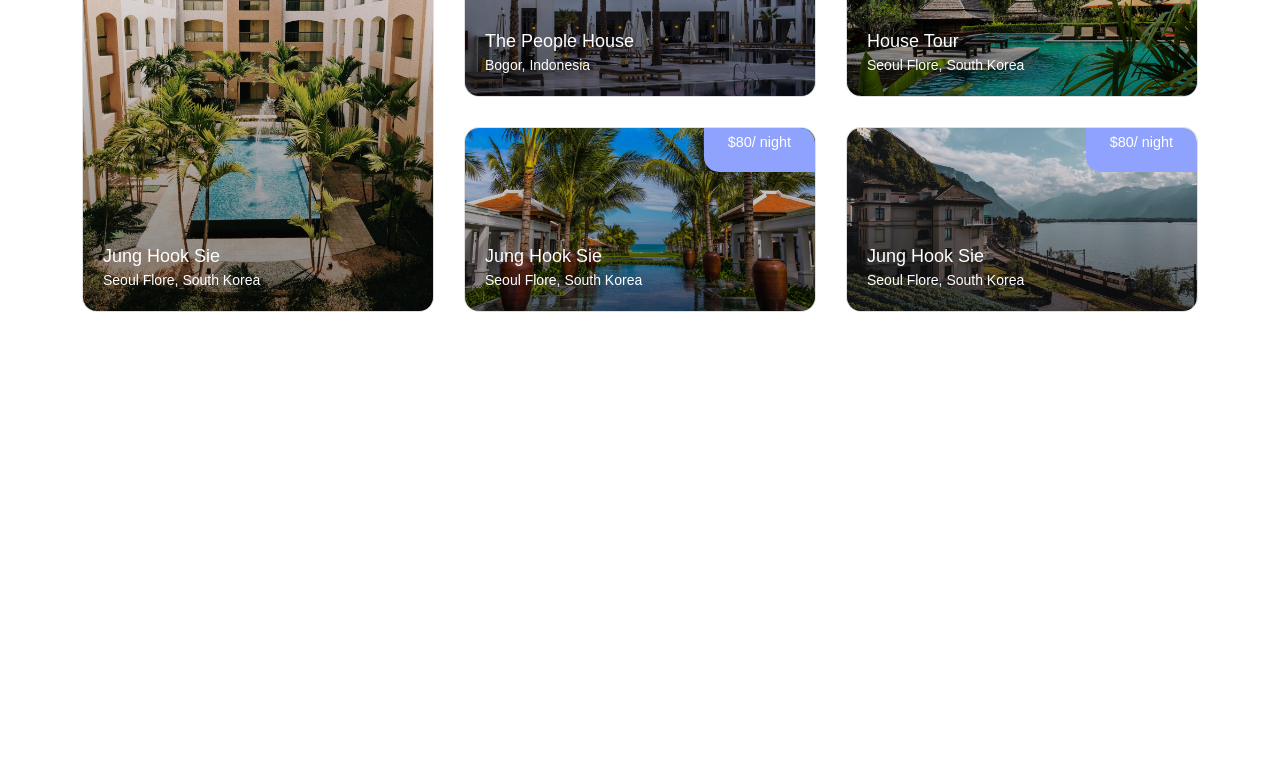
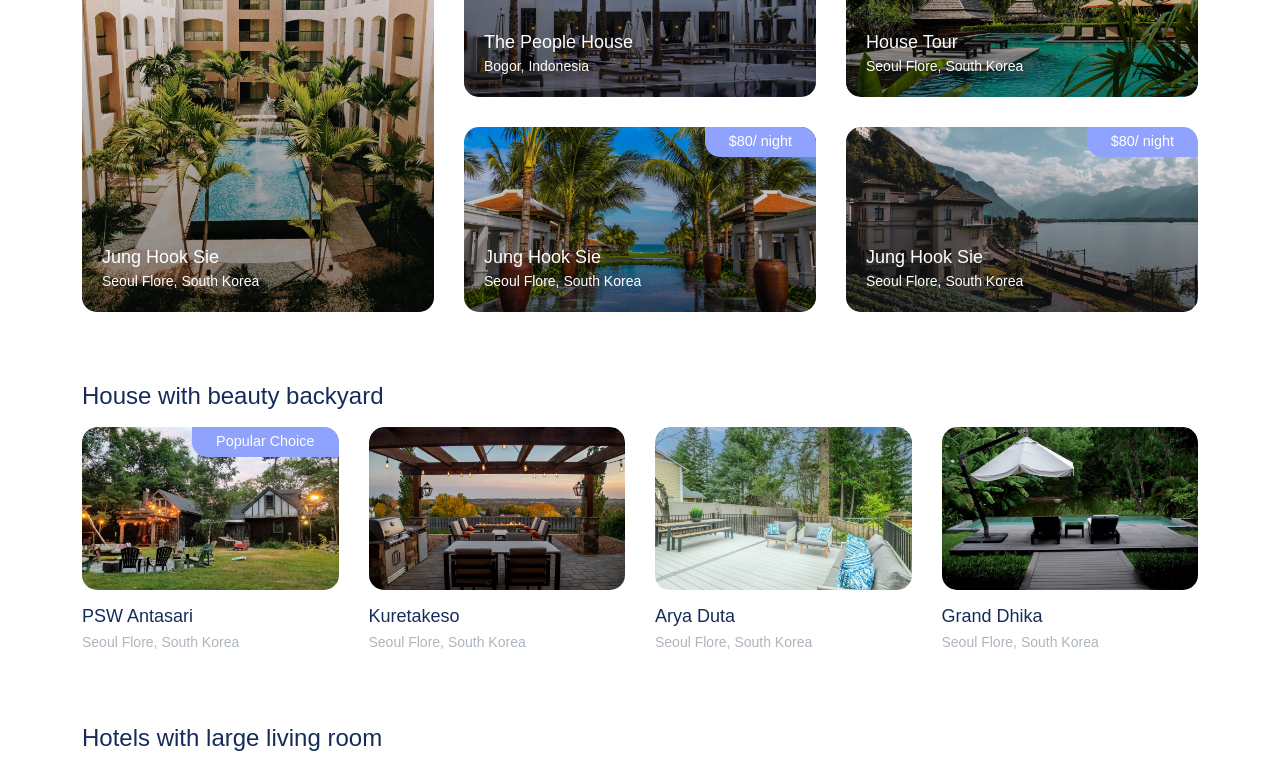
Before and after one commit to dulabdul/MERN-TripVacation, a React (Create React App) app: page / in a window 1280 px wide. Shown: the part 740-1506 px from the top of the page. Before the commit the page ends 1122 px from the top, so only its background shows below. Built offline with nearby package versions, Linux system fonts and the light colour scheme.

Commit message:
Add Section Categories Property

```diff
--- a/src/assets/scss/_card.scss
+++ b/src/assets/scss/_card.scss
@@ -11,7 +11,7 @@
   word-wrap: break-word;
   background-color: $card-bg;
   background-clip: border-box;
-  border: $card-border-width solid $card-border-color;
+  // border: $card-border-width solid $card-border-color;
   @include border-radius($card-border-radius);
 
   > hr {
@@ -28,7 +28,7 @@
       @include border-top-radius($card-inner-border-radius);
     }
 
-    &:last-child  {
+    &:last-child {
       border-bottom-width: 0;
       @include border-bottom-radius($card-inner-border-radius);
     }
@@ -55,7 +55,7 @@
 }
 
 .card-subtitle {
-  margin-top: -$card-title-spacer-y * .5;
+  margin-top: -$card-title-spacer-y * 0.5;
   margin-bottom: 0;
 }
 
@@ -85,7 +85,9 @@
   border-bottom: $card-border-width solid $card-border-color;
 
   &:first-child {
-    @include border-radius($card-inner-border-radius $card-inner-border-radius 0 0);
+    @include border-radius(
+      $card-inner-border-radius $card-inner-border-radius 0 0
+    );
   }
 }
 
@@ -96,19 +98,20 @@
   border-top: $card-border-width solid $card-border-color;
 
   &:last-child {
-    @include border-radius(0 0 $card-inner-border-radius $card-inner-border-radius);
+    @include border-radius(
+      0 0 $card-inner-border-radius $card-inner-border-radius
+    );
   }
 }
-
 
 //
 // Header navs
 //
 
 .card-header-tabs {
-  margin-right: -$card-cap-padding-x * .5;
+  margin-right: -$card-cap-padding-x * 0.5;
   margin-bottom: -$card-cap-padding-y;
-  margin-left: -$card-cap-padding-x * .5;
+  margin-left: -$card-cap-padding-x * 0.5;
   border-bottom: 0;
 
   @if $nav-tabs-link-active-bg != $card-bg {
@@ -120,8 +123,8 @@
 }
 
 .card-header-pills {
-  margin-right: -$card-cap-padding-x * .5;
-  margin-left: -$card-cap-padding-x * .5;
+  margin-right: -$card-cap-padding-x * 0.5;
+  margin-left: -$card-cap-padding-x * 0.5;
 }
 
 // Card image
@@ -150,7 +153,6 @@
 .card-img-bottom {
   @include border-bottom-radius($card-inner-border-radius);
 }
-
 
 //
 // Card groups
--- a/src/assets/scss/style.scss
+++ b/src/assets/scss/style.scss
@@ -116,7 +116,7 @@ header {
   .tag {
     background-color: $cyan;
     color: $white;
-    min-height: 44px;
+    min-height: 30px;
     top: 0;
     right: 0;
     border-radius: 0 15px;
@@ -146,6 +146,34 @@ header {
     }
     span {
       font-size: 0.875rem;
+    }
+    &:hover {
+      a {
+        text-decoration: underline;
+      }
+    }
+  }
+  &.card-categories {
+    overflow: hidden;
+    &::after {
+      transform: scale(1.1);
+      transition: 0.5s transform ease-in-out;
+    }
+    .img-wrapper {
+      img {
+        transform: scale(1.1);
+        transition: 0.25s transform ease-in-out;
+      }
+    }
+    &:hover {
+      .img-wrapper {
+        img {
+          transform: scale(1);
+        }
+      }
+      &:after {
+        transform: scale(1);
+      }
     }
   }
   &.card-featured {
--- a/src/elements/pages/LandingPage.js
+++ b/src/elements/pages/LandingPage.js
@@ -3,13 +3,23 @@ import Header from "elements/parts/Header";
 import landingPage from "json/landingPage.json";
 import Hero from "elements/parts/Hero";
 import MostPicked from "elements/parts/MostPicked";
+import Categories from "elements/parts/Categories";
 class LandingPage extends React.Component {
+  constructor(props) {
+    super(props);
+    this.refMostPicked = React.createRef();
+  }
   render() {
+    console.log(this.props);
     return (
       <>
         <Header {...this.props}></Header>
-        <Hero data={landingPage.hero} />
-        <MostPicked data={landingPage.mostPicked} />
+        <Hero refMostPicked={this.refMostPicked} data={landingPage.hero} />
+        <MostPicked
+          refMostPicked={this.refMostPicked}
+          data={landingPage.mostPicked}
+        />
+        <Categories data={landingPage.categories} />
       </>
     );
   }
--- /dev/null
+++ b/src/elements/parts/Categories.js
@@ -0,0 +1,56 @@
+import Button from "elements/button";
+import React from "react";
+export default function Categories({ data }) {
+  return data.map((category, index1) => {
+    return (
+      <section className="container" key={`Categories-${index1}`}>
+        <h4 className="mb-3 fw-medium">{category.name}</h4>
+        <div className="container-grid">
+          {category.items.length === 0 ? (
+            <div className="row">
+              <div className="col-auto align-items-center">
+                There is no properti at this section
+              </div>
+            </div>
+          ) : (
+            category.items.map((item, index2) => {
+              return (
+                <div
+                  className="item column-3 row-1"
+                  key={`Category-${index1}-items-${index2}`}
+                >
+                  <div className="card card-categories">
+                    {item.isPopular && (
+                      <div className="tag">
+                        Popular <span className="fw-light">Choice</span>
+                      </div>
+                    )}
+                    <figure className="img-wrapper">
+                      <img
+                        src={item.imageUrl}
+                        alt={item.name}
+                        className="img-cover"
+                      />
+                    </figure>
+                    <div className="meta-wrapper">
+                      <Button
+                        type="link"
+                        className="streched-link d-block"
+                        href={`'/properties/${item._id}`}
+                      >
+                        <h5 className="text-gray-900">{item.name}</h5>
+                      </Button>
+                      <span className="text-gray-500">
+                        {item.city}, {item.country}
+                      </span>
+                    </div>
+                  </div>
+                </div>
+              );
+            })
+          )}
+        </div>
+      </section>
+    );
+  });
+}
--- a/src/elements/parts/Hero.js
+++ b/src/elements/parts/Hero.js
@@ -7,12 +7,12 @@ import IconTreasure from "assets/images/icons/ic_treasure.svg";
 import Button from "elements/button";
 import formatNumber from "utils/formatNumber";
 export default function Hero(props) {
-  const showMostPicked = () => {
+  function showMostPicked() {
     window.scrollTo({
-      top: props.refMostPicked.current.offfsetTop - 30,
+      top: props.refMostPicked.current.offsetTop - 30,
       behavior: "smooth",
     });
-  };
+  }
   return (
     <section className="container pt-5">
       <div className="row align-items-center">
--- a/src/elements/parts/MostPicked.js
+++ b/src/elements/parts/MostPicked.js
@@ -2,12 +2,15 @@ import Button from "elements/button";
 import React from "react";
 export default function MostPicked(props) {
   return (
-    <section className="container">
+    <section className="container" ref={props.refMostPicked}>
       <h4 className="mb-1">Most Picked</h4>
       <div className="container-grid">
         {props.data.map((item, index) => {
           return (
-            <div className={`item column-4 ${index === 0 ? "row-2" : "row-1"}`}>
+            <div
+              key={`mostpicked ${index}`}
+              className={`item column-4 ${index === 0 ? "row-2" : "row-1"}`}
+            >
               <div className="card card-featured">
                 <div className="tag">
                   ${item.price}
@@ -24,7 +27,7 @@ export default function MostPicked(props) {
                   <Button
                     type="link"
                     className="streched-link d-block text-white"
-                    href={`'/properties/${item.id}`}
+                    href={`'/properties/${item._id}`}
                   >
                     <h5>{item.name}</h5>
                   </Button>
--- a/src/json/landingPage.json
+++ b/src/json/landingPage.json
@@ -61,7 +61,7 @@
       "items": [{
           "_id": "asd1293uasdads1",
           "name": "PSW Antasari",
-          "imageUrl": "/images/img-category-1.jpg",
+          "imageUrl": "/images/img-category_1.jpg",
           "country": "South Korea",
           "city": "Seoul Flore",
           "isPopular": true
@@ -69,7 +69,7 @@
         {
           "_id": "asd1293uasdads1",
           "name": "Kuretakeso",
-          "imageUrl": "/images/img-category-2.jpg",
+          "imageUrl": "/images/img-category_2.jpg",
           "country": "South Korea",
           "city": "Seoul Flore",
           "isPopular": false
@@ -77,7 +77,7 @@
         {
           "_id": "asd1293uasdads1",
           "name": "Arya Duta",
-          "imageUrl": "/images/img-category-3.jpg",
+          "imageUrl": "/images/img-category_3.jpg",
           "country": "South Korea",
           "city": "Seoul Flore",
           "isPopular": false
@@ -85,7 +85,7 @@
         {
           "_id": "asd1293uasdads1",
           "name": "Grand Dhika",
-          "imageUrl": "/images/img-category-4.jpg",
+          "imageUrl": "/images/img-category_4.jpg",
           "country": "South Korea",
           "city": "Seoul Flore",
           "isPopular": false
@@ -98,7 +98,7 @@
       "items": [{
           "_id": "asd1293uasdads1",
           "name": "PSW Antasari",
-          "imageUrl": "/images/img-category-5.jpg",
+          "imageUrl": "/images/img-category_5.jpg",
           "country": "South Korea",
           "city": "Seoul Flore",
           "isPopular": false
@@ -106,7 +106,7 @@
         {
           "_id": "asd1293uasdads1",
           "name": "Kuretakeso",
-          "imageUrl": "/images/img-category-6.jpg",
+          "imageUrl": "/images/img-category_6.jpg",
           "country": "South Korea",
           "city": "Seoul Flore",
           "isPopular": false
@@ -114,7 +114,7 @@
         {
           "_id": "asd1293uasdads1",
           "name": "Arya Duta",
-          "imageUrl": "/images/img-category-7.jpg",
+          "imageUrl": "/images/img-category_7.jpg",
           "country": "South Korea",
           "city": "Seoul Flore",
           "isPopular": false
@@ -122,7 +122,7 @@
         {
           "_id": "asd1293uasdads1",
           "name": "Grand Dhika",
-          "imageUrl": "/images/img-category-8.jpg",
+          "imageUrl": "/images/img-category_8.jpg",
           "country": "South Korea",
           "city": "Seoul Flore",
           "isPopular": true
@@ -135,7 +135,7 @@
       "items": [{
           "_id": "asd1293uasdads1",
           "name": "PSW Antasari",
-          "imageUrl": "/images/img-category-9.jpg",
+          "imageUrl": "/images/img-category_9.jpg",
           "country": "South Korea",
           "city": "Seoul Flore",
           "isPopular": false
@@ -143,7 +143,7 @@
         {
           "_id": "asd1293uasdads1",
           "name": "Kuretakeso",
-          "imageUrl": "/images/img-category-10.jpg",
+          "imageUrl": "/images/img-category_10.jpg",
           "country": "South Korea",
           "city": "Seoul Flore",
           "isPopular": false
@@ -151,7 +151,7 @@
         {
           "_id": "asd1293uasdads1",
           "name": "Arya Duta",
-          "imageUrl": "/images/img-category-11.jpg",
+          "imageUrl": "/images/img-category_11.jpg",
           "country": "South Korea",
           "city": "Seoul Flore",
           "isPopular": true
@@ -159,7 +159,7 @@
         {
           "_id": "asd1293uasdads1",
           "name": "Grand Dhika",
-          "imageUrl": "/images/img-category-12.jpg",
+          "imageUrl": "/images/img-category_12.jpg",
           "country": "South Korea",
           "city": "Seoul Flore",
           "isPopular": false
```
Also changed, not shown: src/elements/button/index.js (+11 -2 lines), src/elements/parts/Header.js (indentation only).
